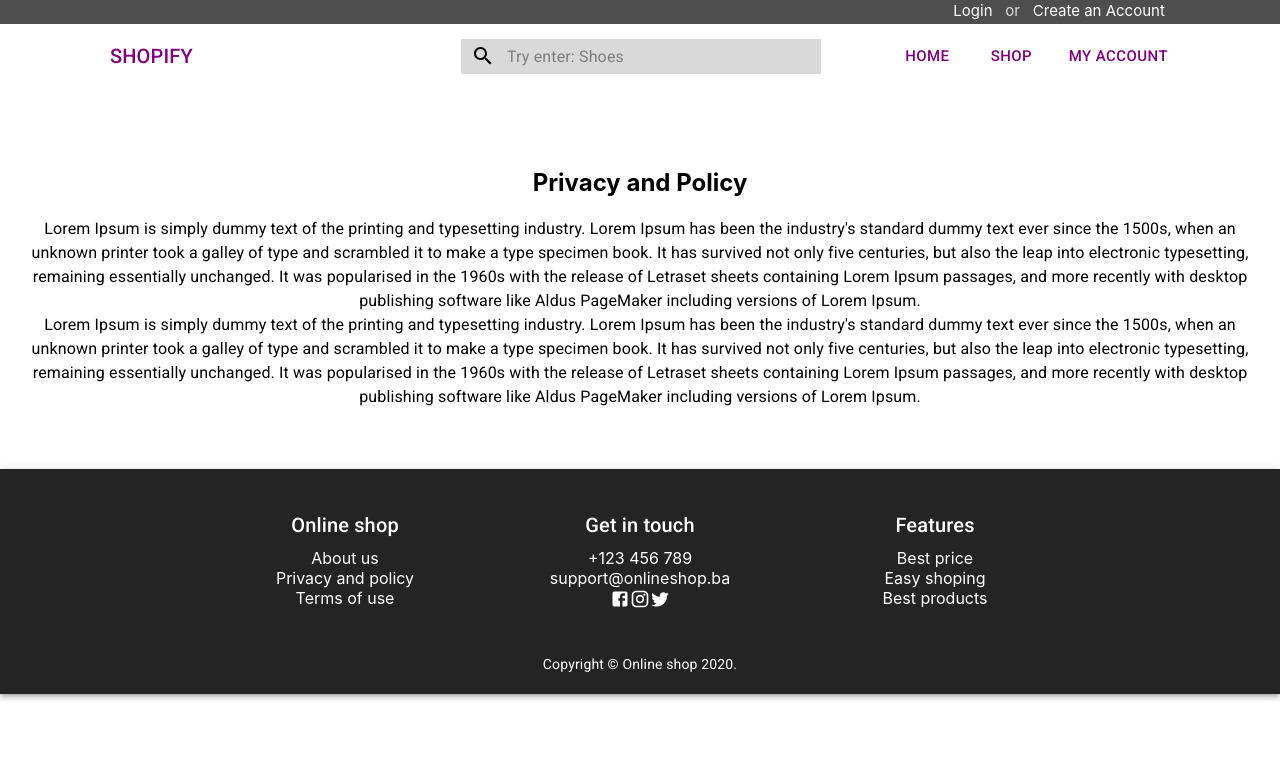
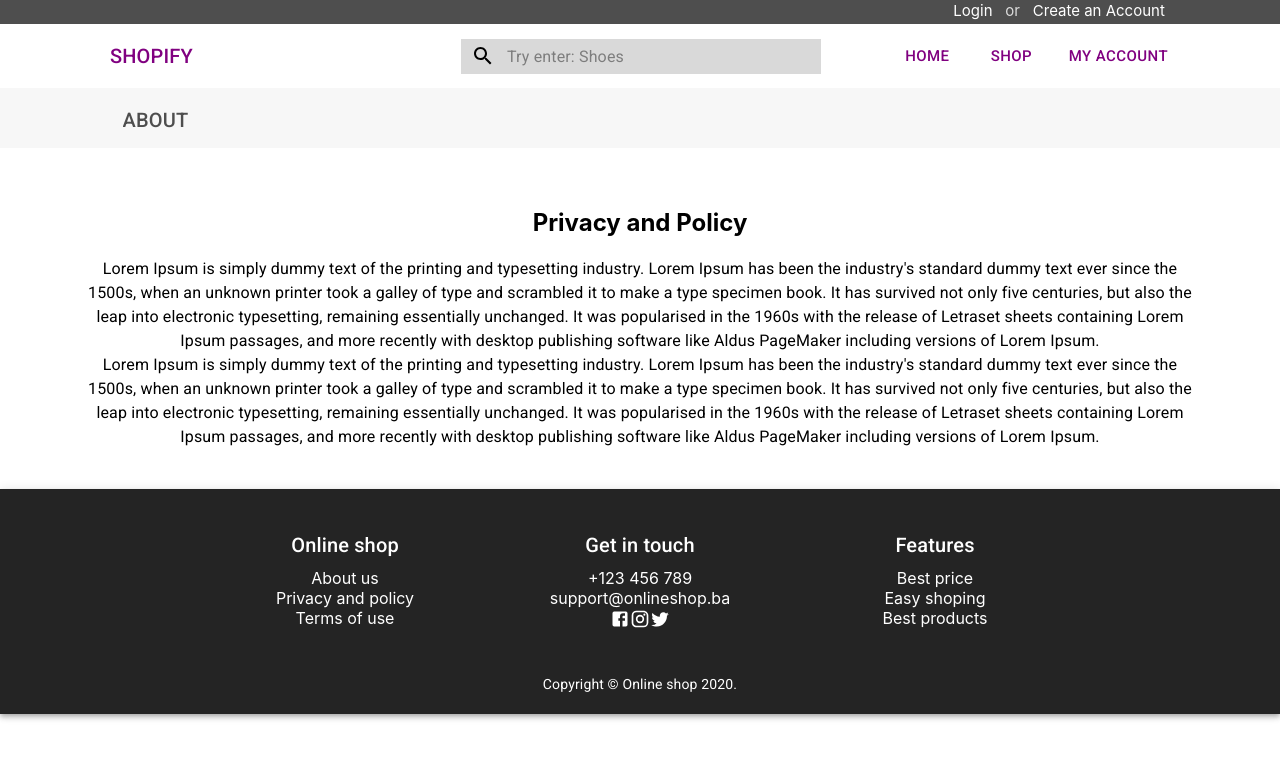
Before and after one commit to hhadzic3/online-shop-frontend, a React (Create React App) app: page /privacy in a window 1280 px wide. Shown: the top 758 px of the page. Built offline with nearby package versions, Linux system fonts and the light colour scheme; no server answers.

Commit message:
Navbar design

```diff
--- a/src/components/About/About.js
+++ b/src/components/About/About.js
@@ -3,10 +3,16 @@ import Grid from '@material-ui/core/Grid';
 import {Typography} from '@material-ui/core';
 
 import './About.scss'
-
+import Bar from '../BottomBar/BottomBar'
 function About() {
 
+    const bar = {
+        title: 'ABOUT',
+        path: ''
+    }
     return (
+        <>
+        <Bar props={bar}></Bar>
         <Grid container component="main" >
             <div className='textAbout'>
                 <h2>About us</h2>
@@ -29,6 +35,7 @@ function About() {
 
             </div>
         </Grid>
+        </>
     );
 }
 
--- a/src/components/About/About.scss
+++ b/src/components/About/About.scss
@@ -1,5 +1,5 @@
 .textAbout{
-    margin: 60px 30px;
+    margin: 40px 80px;
 
     .paper {
         display: flex;
--- a/src/components/About/Privacy.js
+++ b/src/components/About/Privacy.js
@@ -4,34 +4,37 @@ import './About.scss'
 
 import {Typography} from '@material-ui/core';
 
+import Bar from '../BottomBar/BottomBar'
 function Privacy() {
-
-  return (
-
-    <Grid container component="main" >
-    <div className='textAbout'>
+    const bar = {
+        title: 'ABOUT',
+        path: ''
+    }
+    return (
+    <>
+    <Bar props={bar}></Bar> < Grid container component = "main" > <div className='textAbout'>
         <h2>Privacy and Policy</h2>
-        <Typography className='paper'>Lorem Ipsum is simply dummy text of the
-            printing and typesetting industry. Lorem Ipsum has been the industry's standard
-            dummy text ever since the 1500s, when an unknown printer took a galley of type
-            and scrambled it to make a type specimen book. It has survived not only five
+        <Typography className='paper'>Lorem Ipsum is simply dummy text of the printing
+            and typesetting industry. Lorem Ipsum has been the industry's standard dummy
+            text ever since the 1500s, when an unknown printer took a galley of type and
+            scrambled it to make a type specimen book. It has survived not only five
             centuries, but also the leap into electronic typesetting, remaining essentially
             unchanged. It was popularised in the 1960s with the release of Letraset sheets
             containing Lorem Ipsum passages, and more recently with desktop publishing
             software like Aldus PageMaker including versions of Lorem Ipsum.</Typography>
-        <Typography className='paper'>Lorem Ipsum is simply dummy text of the
-            printing and typesetting industry. Lorem Ipsum has been the industry's standard
-            dummy text ever since the 1500s, when an unknown printer took a galley of type
-            and scrambled it to make a type specimen book. It has survived not only five
+        <Typography className='paper'>Lorem Ipsum is simply dummy text of the printing
+            and typesetting industry. Lorem Ipsum has been the industry's standard dummy
+            text ever since the 1500s, when an unknown printer took a galley of type and
+            scrambled it to make a type specimen book. It has survived not only five
             centuries, but also the leap into electronic typesetting, remaining essentially
             unchanged. It was popularised in the 1960s with the release of Letraset sheets
             containing Lorem Ipsum passages, and more recently with desktop publishing
             software like Aldus PageMaker including versions of Lorem Ipsum.</Typography>
 
     </div>
-  </Grid>
-
-  );
+    < /Grid>
+    </>
+);
 }
 
 export default Privacy;
--- a/src/components/About/Terms.js
+++ b/src/components/About/Terms.js
@@ -4,9 +4,15 @@ import './About.scss'
 
 import {Typography} from '@material-ui/core';
 
+import Bar from '../BottomBar/BottomBar'
 function Terms() {
-
+    const bar = {
+      title: 'ABOUT',
+      path: ''
+  }
   return (
+    <>
+    <Bar props={bar}></Bar>
     <Grid container component="main" >
     <div className='textAbout'>
         <h2>Terms of use</h2>
@@ -29,6 +35,7 @@ function Terms() {
 
       </div>
   </Grid>
+  </>
   );
 }
 
--- a/src/components/Home/Home.scss
+++ b/src/components/Home/Home.scss
@@ -18,7 +18,8 @@
             min-width: 150px;
             background: $white;
             &:hover{
-                background: $light;
+                background: $light-purple;
+                color: white;
             }
         }
     }
@@ -31,7 +32,7 @@
         color: purple;
     }
     .txt{
-        margin-right: 19%;
+        margin-right: 23%;
     }
 }
 
--- a/src/components/Shop/Shop.scss
+++ b/src/components/Shop/Shop.scss
@@ -62,7 +62,7 @@
   }
 
   .filter {
-    margin-left: 60px;
+    margin-left: 110px;
     margin-right: 5px;
     text-align: center;
     min-width: 200px;
```
